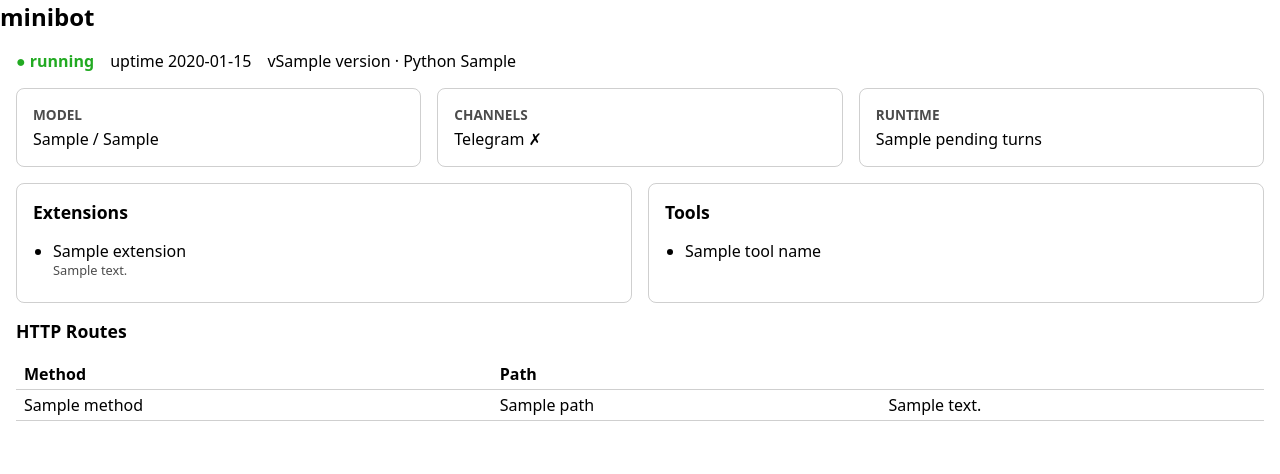
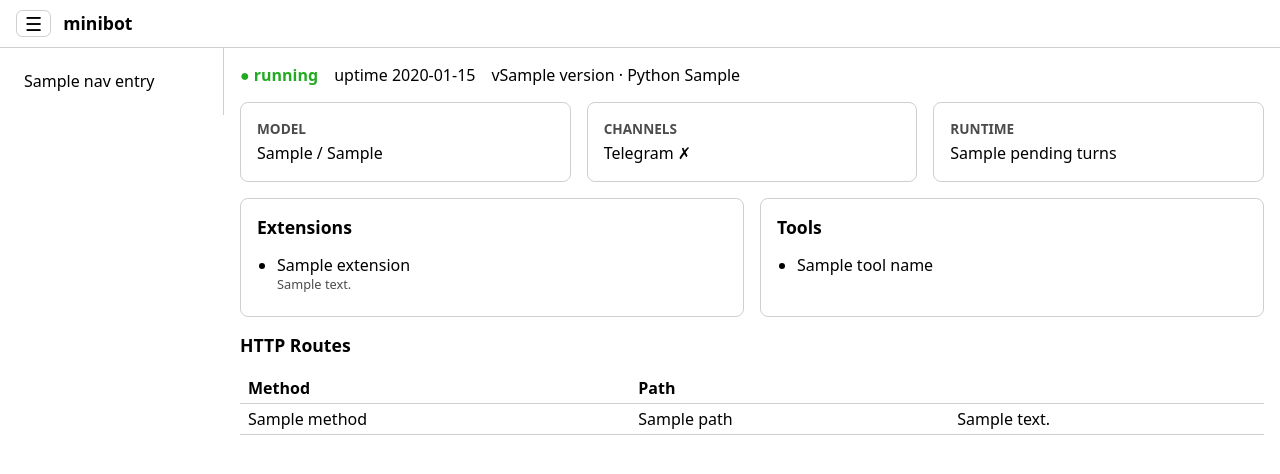
Before and after one commit to sonic182/minibot, a Python web app: template minibot/adapters/http/templates/dashboard.html in a window 1280 px wide. Shown: the top 474 px of the page. Run offline with Jinja, Linux system fonts and the light colour scheme; the template is opened without the code that fills it: most values are stand-ins (such as "Sample title", 1, 10 or a date in 2020).

Commit message:
feat: navbar with a toggleable sidebar, and a conversation history page
Turns the standalone dashboard into a navigable site, and adds the one page
whose data is core rather than an extension's.

mb.add_page(path, label, handler) is add_route plus an entry in the menu. An
extension that bails out of register() never reaches the call, so a disabled
extension drops out of the menu on its own and the menu needs no separate
notion of what is enabled. Nothing registers a page yet; the extension pages
are the next change.

set_nav_entries() publishes the menu as a Jinja global once at boot rather
than through each handler's context: the menu is the same on every page, and
an extension's handler should not have to know it exists in order to render
inside it.

The sidebar is one state class on <html>, seeded open on desktop and closed on
a phone by an inline script in <head> so the page never renders in the wrong
state and flips once nav.js runs. The burger toggles it at every width.

/history needed a way to list sessions, which MemoryBackend did not have:
SessionSummary and list_sessions() join the protocol, with a GROUP BY
implementation on the SQLAlchemy backend and a fake in the test fixture. A
session's messages go behind ?session= rather than a path segment because
session ids embed a colon (telegram:12345).

```diff
--- a/minibot/adapters/http/static/dashboard.css
+++ b/minibot/adapters/http/static/dashboard.css
@@ -15,6 +15,64 @@ body {
   margin: 0;
   font-family: system-ui, sans-serif;
   line-height: 1.4;
+}
+
+.navbar {
+  display: flex;
+  align-items: center;
+  gap: 0.75rem;
+  padding: 0.6rem var(--gap);
+  border-bottom: 1px solid var(--border);
+}
+
+.brand {
+  font-weight: bold;
+  font-size: 1.1rem;
+}
+
+.burger {
+  font: inherit;
+  font-size: 1.2rem;
+  line-height: 1;
+  padding: 0.2rem var(--gap-sm);
+  cursor: pointer;
+  color: inherit;
+  background: none;
+  border: 1px solid var(--border);
+  border-radius: var(--radius-sm);
+}
+
+.sidebar {
+  display: none;
+  padding: var(--gap);
+  border-bottom: 1px solid var(--border);
+}
+
+/* One state class on <html> at every width: the burger toggles it, and the inline script in
+   base.html seeds it open on desktop. The sidebar is never "always visible". */
+.nav-open .sidebar {
+  display: block;
+}
+
+.sidebar ul {
+  list-style: none;
+  margin: 0;
+  padding: 0;
+  display: grid;
+  gap: var(--gap-sm);
+}
+
+.sidebar a {
+  display: block;
+  padding: 0.4rem var(--gap-sm);
+  border-radius: var(--radius-sm);
+  text-decoration: none;
+  color: inherit;
+}
+
+.sidebar a.current {
+  font-weight: bold;
+  background: var(--border);
 }
 
 main {
@@ -129,4 +232,23 @@ ul {
     display: grid;
     grid-template-columns: repeat(3, minmax(0, 1fr));
   }
+
+  .shell {
+    display: grid;
+    grid-template-columns: minmax(0, 1fr);
+    align-items: start;
+  }
+
+  /* The sidebar track only exists while the sidebar does; otherwise the closed state would leave
+     a 14rem hole where it used to be. */
+  .nav-open .shell {
+    grid-template-columns: 14rem minmax(0, 1fr);
+  }
+
+  .sidebar {
+    position: sticky;
+    top: 0;
+    border-bottom: none;
+    border-right: 1px solid var(--border);
+  }
 }
--- /dev/null
+++ b/minibot/adapters/http/static/nav.js
@@ -0,0 +1,9 @@
+const toggle = document.querySelector("[data-nav-toggle]");
+const root = document.documentElement;
+
+toggle.setAttribute("aria-expanded", String(root.classList.contains("nav-open")));
+
+toggle.addEventListener("click", () => {
+  const open = root.classList.toggle("nav-open");
+  toggle.setAttribute("aria-expanded", String(open));
+});
--- a/minibot/adapters/http/templates/base.html
+++ b/minibot/adapters/http/templates/base.html
@@ -5,13 +5,29 @@
   <meta name="viewport" content="width=device-width, initial-scale=1">
   <title>{% block title %}minibot{% endblock %}</title>
   <link rel="stylesheet" href="/static/dashboard.css">
+  <script defer src="/static/nav.js"></script>
+  <script>
+    // The sidebar starts open on desktop and closed on a phone. Set on <html> before the first
+    // paint, so the page never renders in the wrong state and flips once nav.js runs.
+    if (window.innerWidth >= 640) document.documentElement.classList.add("nav-open");
+  </script>
 </head>
 <body>
-  <header>
-    <h1>minibot</h1>
-  </header>
-  <main>
-    {% block content %}{% endblock %}
-  </main>
+  <nav class="navbar">
+    <button type="button" class="burger" data-nav-toggle aria-label="Toggle menu" aria-expanded="false">&#9776;</button>
+    <span class="brand">minibot</span>
+  </nav>
+  <div class="shell">
+    <aside class="sidebar" data-nav-panel>
+      <ul>
+        {% for path, label in nav_entries %}
+        <li><a href="{{ path }}"{% if path == request.url.path %} class="current"{% endif %}>{{ label }}</a></li>
+        {% endfor %}
+      </ul>
+    </aside>
+    <main>
+      {% block content %}{% endblock %}
+    </main>
+  </div>
 </body>
 </html>
```
Also changed, not shown: other parts of minibot/adapters/http/static/dashboard.css (+45 -0 lines), minibot/adapters/http/__init__.py (+18 -2 lines), minibot/adapters/http/server.py (+40 -0 lines), minibot/adapters/http/templates/history.html (added, +29 -0 lines), minibot/adapters/http/templates/history_detail.html (added, +32 -0 lines), minibot/adapters/memory/sqlalchemy.py (+23 -2 lines), minibot/app/daemon.py (+16 -3 lines), minibot/app/extensions.py (+15 -0 lines), minibot/core/memory.py (+9 -0 lines), tests/fixtures/memory.py (+13 -1 lines), tests/test_http_server.py (+72 -1 lines).
